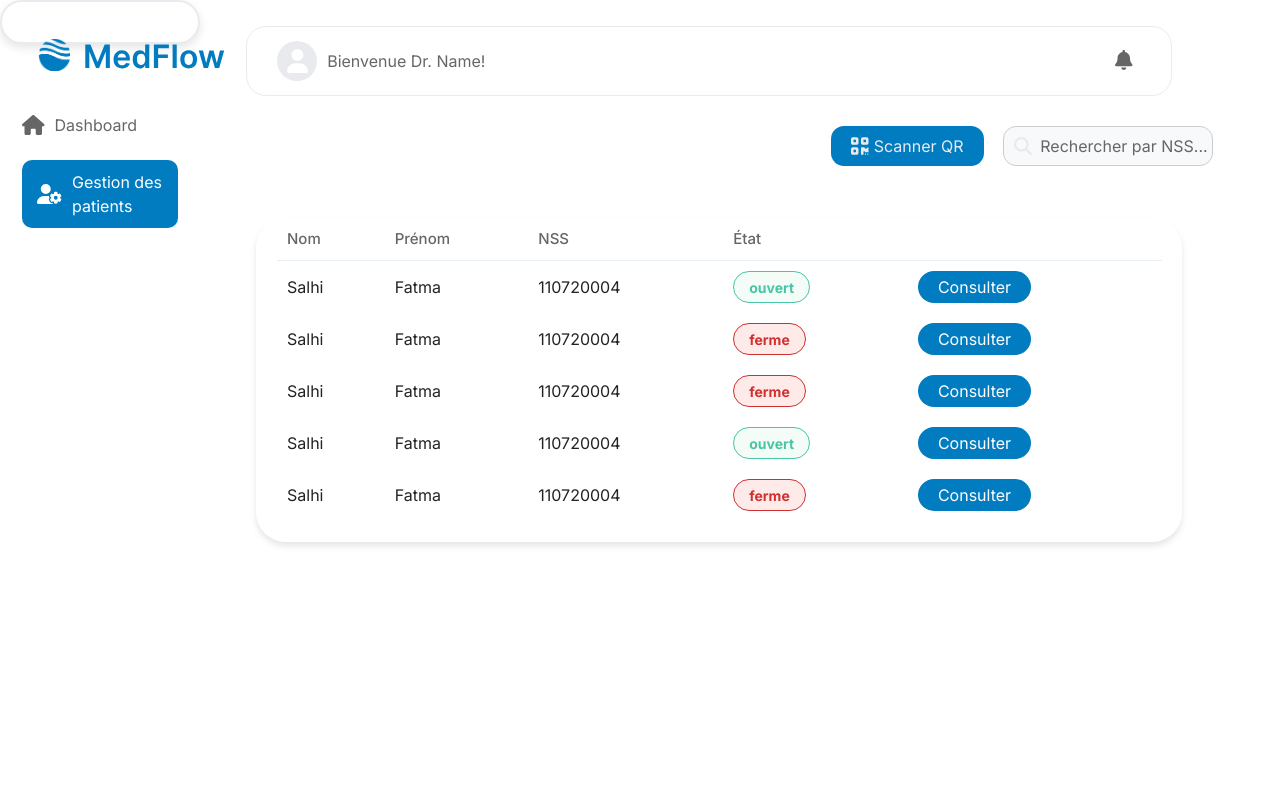
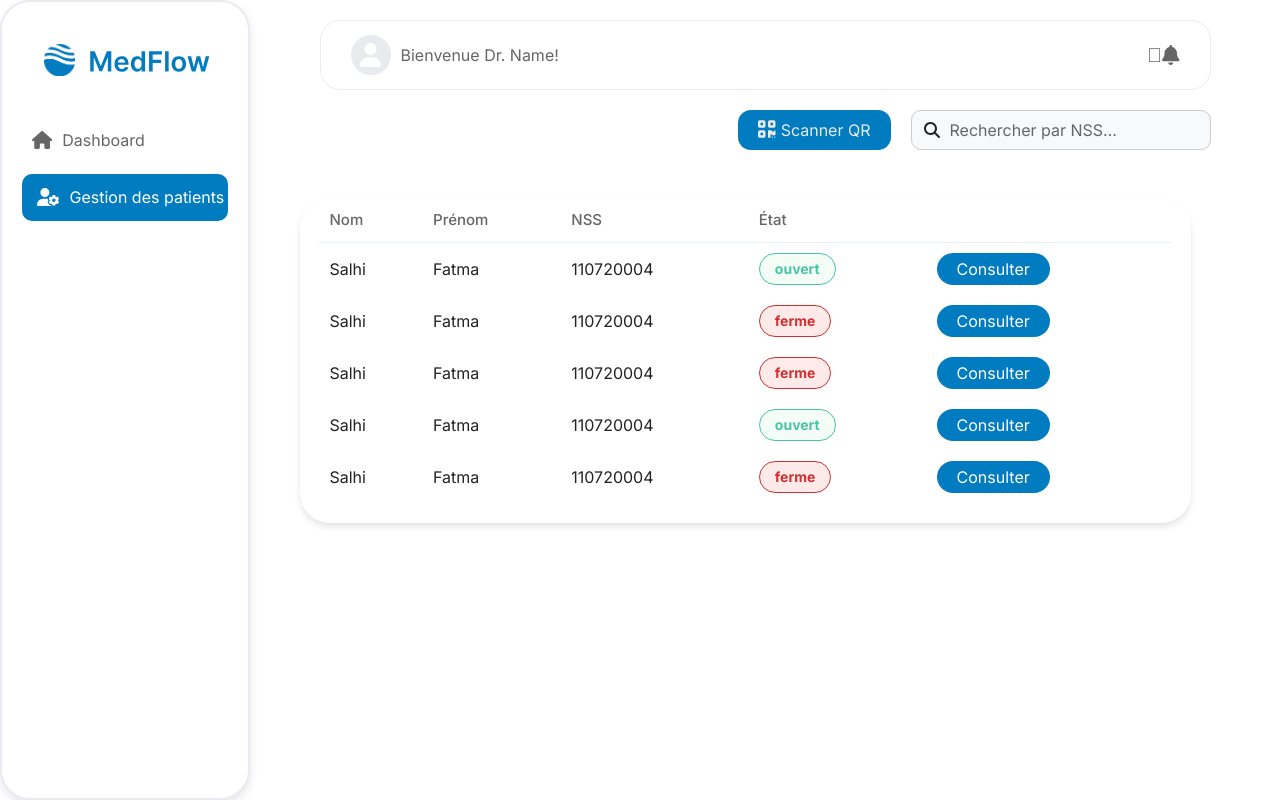
Before and after one commit to akaFatma/MedFlow, an Angular app in the folder frontend/: page /medecin-landing in a window 1280 px wide. Built offline with nearby package versions, Linux system fonts and the light colour scheme.

Commit message:
Made simple modifications to sidebar styling

```diff
--- a/frontend/src/app/components/header/header.component.scss
+++ b/frontend/src/app/components/header/header.component.scss
@@ -1,116 +1,63 @@
 .header-container {
+
   display: flex;
-    justify-content: space-between; /* Space between left and right sections */
-    align-items: center; /* Vertically center elements */
+  justify-content: space-between;
+  align-items: center;
   background-color: #ffffff;
-    border: 1px solid #eaebf0; /* Stroke color */
+  border: 1px solid #eaebf0;
   border-radius: 20px;
   width: 90%;
   padding: 0 30px;
-    margin-left: 2%;
+  margin: 0 auto;
   height: 70px;
-    margin-bottom: 3%;
 
   .left-section {
-      display: flex; /* Make user icon and text inline */
-      align-items: center; /* Vertically align the user icon and text */
-      gap: 10px; /* Space between user icon and text */
+    display: flex;
+    align-items: center;
+    gap: 10px;
 
     .user-icon {
-        display: flex; /* Make the container for the icon flexible */
-        justify-content: center; /* Center the icon horizontally */
-        align-items: center; /* Center the icon vertically */
-        background-color: #e8eaed; /* Background color of the icon container */
-        color: #ffffff; /* Set profile icon color to white */
-        font-size: 24px; /* Icon size */
-        width: 40px; /* Width of the circular container */
-        height: 40px; /* Height of the circular container */
-        border-radius: 50%; /* Make the container circular */
-        border: none; /* Remove unwanted borders */
+      display: flex;
+      justify-content: center;
+      align-items: center;
+      background-color: #E8EAED;
+      color: #ffffff;
+      font-size: 24px;
+      width: 40px;
+      height: 40px;
+      border-radius: 50%;
     }
 
     .welcome-message {
-        font-family: 'Inter', sans-serif; /* Font style */
-        font-size: 16px; /* Text size */
-        color: #666666; /* Text color */
-        white-space: nowrap; /* Prevent text from wrapping */
+      font-family: "Inter", sans-serif;
+      font-size: 16px;
+      color: #666666;
     }
   }
 
   .fa-bell {
 
-      color: #666666; /* Notification icon color */
-      font-size: 20px; /* Icon size */
-      cursor: pointer; /* Add a pointer cursor to make it interactive */
-      border: none; /* Remove any border around the notification icon */
-      background: none; /* Remove any background */
-      padding: 0; /* Ensure no padding creates extra space */
-      margin-right:1%; /* Ensure no margin creates extra space */
-    }
+    font-size: 20px;
+    color: #666666;
 
-    /* Remove unwanted ::before or ::after pseudo-elements */
-    .fa-bell::before,
-    .fa-bell::after {
-      content: none; /* Clear any content */
-    }
-
-    @media (max-width: 1024px) {
-      height: 70px;
   }
 
   @media (max-width: 768px) {
-      flex-wrap: wrap; /* Allow wrapping for smaller screens */
-      height: auto;
-      gap: 10px;
-      .header-container {
-        flex-direction: column; /* Stack items vertically */
-        height: auto; /* Let the height adjust dynamically */
-        gap: 10px; /* Add spacing between sections */
-        padding: 10px; /* Adjust padding for smaller screens */
+    flex-wrap: wrap;
+    padding: 10px;
+
     .left-section {
-        gap: 5px; /* Reduce spacing for mobile */
+      gap: 5px;
+    }
+  }
+
+  @media (max-width: 480px) {
+    .welcome-message {
+      font-size: 14px;
+    }
+
+    .fa-bell {
+      font-size: 18px;
     }
   }
 }
-    @media (max-width: 480px) {
-      padding: 0 10px;
-      margin-top: 2%;
-      margin-bottom: 4%;
-      height: 10%;
-
-      .welcome-message {
-        font-size: 14px; /* Adjust text size for smaller screens */
-      }
-
-      .fa-bell {
-        font-size: 18px; /* Adjust notification icon size */
-      }
-    }
-    @media (max-width: 780px) {
-        padding: 0 10px;
-        margin-top: 2%;
-        margin-bottom: 4%;
-        height: 10%;
-        margin-left: 200px; /* Matches the sidebar width */
-
-        .welcome-message {
-          font-size: 14px; /* Adjust text size for smaller screens */
-        }
-
-        .fa-bell {
-          font-size: 18px; /* Adjust notification icon size */
-        }
-
-        /* Prevent header content from being hidden */
-        box-sizing: border-box; /* Includes padding in height/width calculations */
-      }
-      @media (max-width: 768px) {
-        .header {
-          margin-left: 200px; /* Matches the sidebar width */
-          padding: 10px; /* Optional: Add inner spacing */
-          box-sizing: border-box;
-        }
-      }
-
-
-}
--- a/frontend/src/app/components/patient-table/patient-table.component.scss
+++ b/frontend/src/app/components/patient-table/patient-table.component.scss
@@ -75,12 +75,5 @@
     }
   }
 
-  /* Media query for responsiveness */
-  @media (max-width: 768px) {
-    .table-container {
-      margin-left: 200px; /* Matches the sidebar width */
-      padding: 10px;
-      box-sizing: border-box;
-    }
-  }
+
 }
--- a/frontend/src/app/components/side-bar/side-bar.component.scss
+++ b/frontend/src/app/components/side-bar/side-bar.component.scss
@@ -1,5 +1,5 @@
 .sidebar{
-    background-color: white;
+    background-color: rgb(168, 105, 105);
     max-width: 250px;
     border-radius: 20px;
     position: fixed;
--- a/frontend/src/app/components/sidebar/sidebar.component.scss
+++ b/frontend/src/app/components/sidebar/sidebar.component.scss
@@ -11,9 +11,11 @@
   transition: all 0.3s ease;
 
   .logo-container {
+
     display: flex;
     margin-left: 10%;
     gap: 15px;
+    margin-right: 10%;
     margin-bottom: 23%;
     margin-top: 10%;
 
@@ -23,7 +25,7 @@
     }
 
     .logo-text {
-      width: 141px;
+      width: 120px;
       height: 37px;
     }
   }
@@ -36,20 +38,25 @@
     margin-right: auto;
 
     .menu-item {
+
       display: flex;
       align-items: center;
       gap: 10px;
       font-family: "Inter", sans-serif;
-      font-size: 16px;
+      font-size: 16px; /* Smaller font size */
       color: #666666;
       cursor: pointer;
+      white-space: nowrap; /* Prevent text from wrapping to the next line */
+      padding-left: 10px;
+      margin-right: 5%;
+      padding-right: 10px;
 
       &:hover {
         color: #027cc0;
       }
 
       .menu-icon {
-        font-size: 20px;
+        font-size: 18px; /* Adjusted icon size for smaller text */
       }
     }
 
@@ -85,15 +92,9 @@
   display: none !important;
 }
 
-@media (max-width: 576px) {
+@media (max-width: 806px) {
   .sidebar {
-    position: fixed;
-    left: 0;
-    top: 0;
-    z-index: 1000;
-    transform: translateX(-100%);
-    transition: transform 0.3s ease-in-out;
-    width: 200px;
+    display: none;
   }
 
   .hamburger-menu {
--- a/frontend/src/app/pages/medecin-landing-page/medecin-landing-page.component.scss
+++ b/frontend/src/app/pages/medecin-landing-page/medecin-landing-page.component.scss
@@ -1,21 +1,23 @@
-
-/* Medecin Landing Page */
 .medecin-landing-page {
   display: flex;
-    flex-wrap: wrap; /* Ensure wrapping for smaller screens */
+  flex-wrap: nowrap;
 
   .main-content {
     flex: 1;
-      margin: 2%;
+    padding: 20px;
 
+    // Add spacing under the header
     .actions {
+      margin-top: 2%;
+
       display: flex;
       justify-content: flex-end;
-        gap: 2%;
-        flex-wrap: wrap; /* Allows wrapping on smaller screens */
-        margin-right: 4%;
+      gap: 20px;
+      margin-bottom: 20px;
+      margin-right: 5%;
+      margin: top 2%;
 
-        .qr-button{
+      .qr-button {
         display: flex; /* Ensures alignment for icon and text inside */
         align-items: center;
         background-color: #027cc0;
@@ -35,27 +37,23 @@
           background-color: #025e94;
         }
       }
+
       .search-container {
+        background-color: chartreuse;
         display: flex;
-          flex: 1; /* Make buttons stretch in small screens */
-          max-width: 210px;
         align-items: center;
-          border: 1px solid #CCCCCC;
-          border-radius: 13px;
-          padding: 0 10px;
         background-color: #f8f9fa;
-          gap: 8px; /* Space between the icon and the input */
-          box-sizing: border-box; /* Ensures border and padding are included in height */
-          color: #E8EAED;
-          .search-icon {
-            font-size: 18px;
-          }
+        border: 1px solid #cccccc;
+        border-radius: 10px;
+        padding: 0 12px;
+        gap: 10px;
+        width: 300px;
+
         input {
+          flex: 1;
           border: none;
           outline: none;
           background: transparent;
-            height: 100%; /* Matches the container's height */
-            box-sizing: border-box;
 
           &::placeholder {
             color: #666666;
@@ -64,15 +62,25 @@
       }
     }
   }
+
   @media (max-width: 768px) {
+    flex-wrap: wrap;
+
     .main-content {
-          margin-left: 200px; /* Matches the sidebar width */
-          padding: 10px; /* Add spacing inside the content */
-          transition: margin-left 0.3s ease; /* Smooth transition for sidebar width changes */
-          box-sizing: border-box; /* Ensure padding is included in total width */
+      margin-left: 0;
+      padding: 10px;
+    }
+
+    .actions {
+      flex-direction: column;
+      align-items: stretch;
     }
   }
 
+  @media (max-width: 480px) {
+    .search-container {
+      width: 100%;
+    }
   }
 
   /* Modal Styles */
@@ -132,6 +140,8 @@
     i {
       font-size: 16px;
     }
+  }
+
   @media (max-width: 768px) {
     .table-container {
       margin-left: 200px; /* Matches the sidebar width */
@@ -139,5 +149,4 @@
       padding: 10px;
     }
   }
-
 }
```
Also changed, not shown: frontend/src/app/pages/medecin-landing-page/medecin-landing-page.component.html (indentation only), frontend/src/app/pages/medecin-landing-page/medecin-landing-page.component.ts (line endings or trailing spaces). Lines whose indentation alone changed are shown as unchanged.
